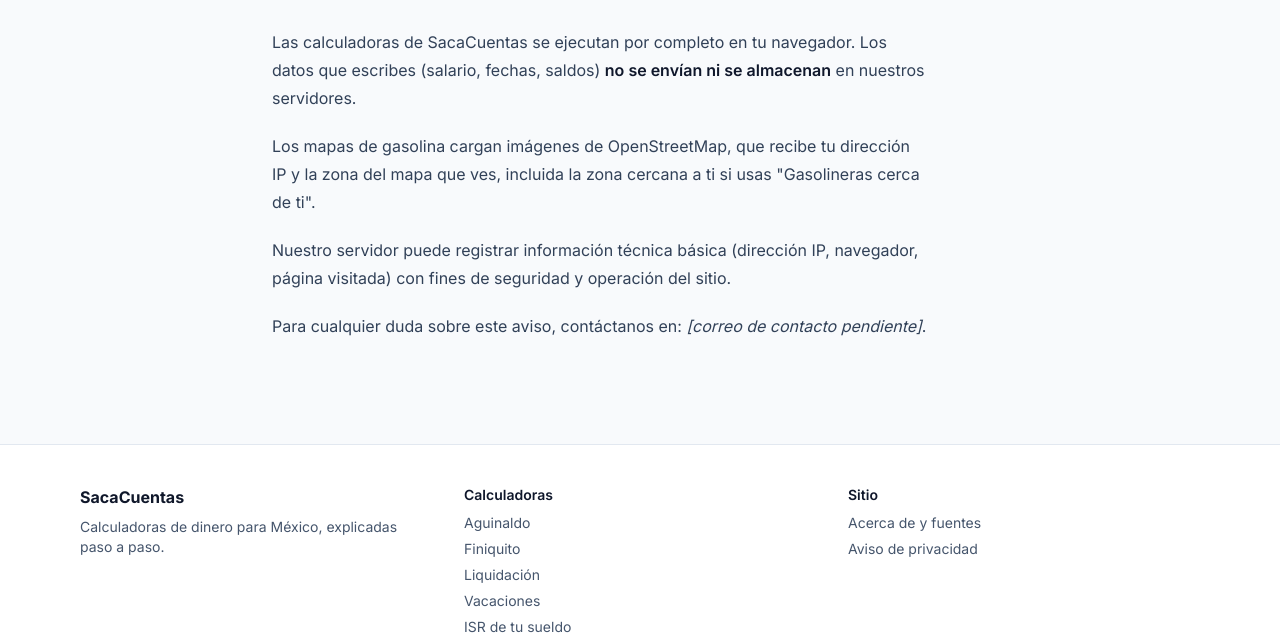
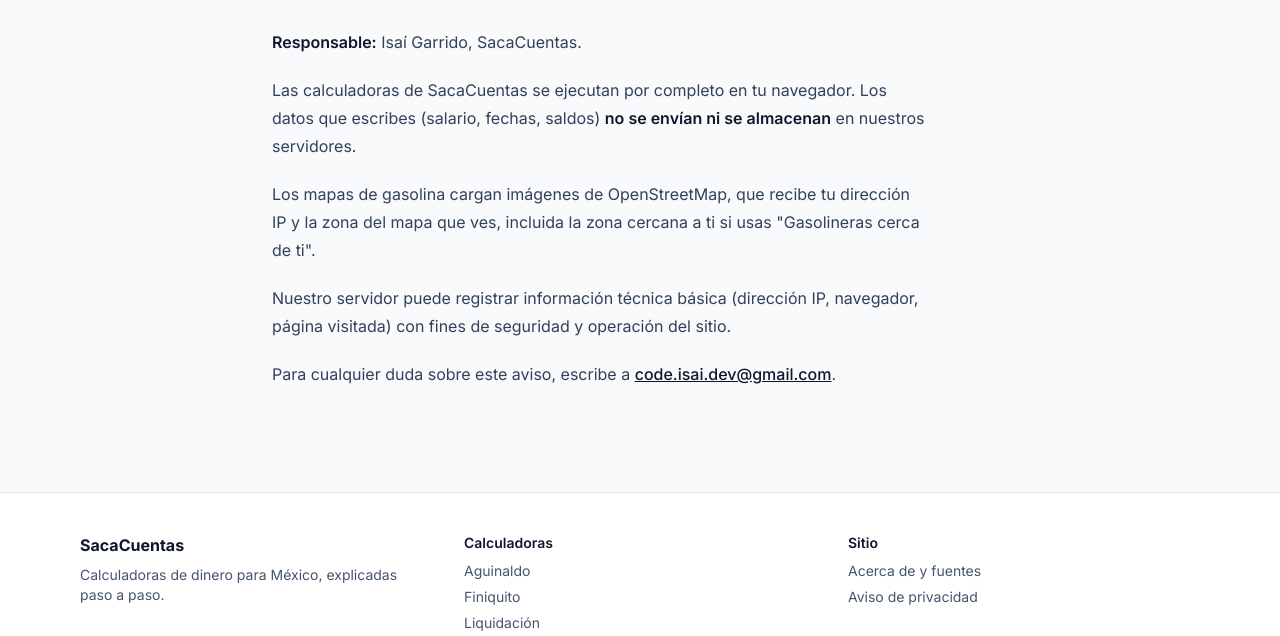
Before and after one commit to JazielIsai/sacacuentas, an Astro site: page /aviso-de-privacidad in a window 1280 px wide. Shown: the part 141-777 px from the top of the page. Built offline with nearby package versions, Linux system fonts and the light colour scheme; Astro itself is replaced by a stand-in of ours.

Commit message:
feat(privacidad): responsable y contacto

```diff
--- a/src/pages/aviso-de-privacidad.astro
+++ b/src/pages/aviso-de-privacidad.astro
@@ -7,9 +7,8 @@ import { SITIO } from '@/data/sitio';
   <div class="mx-auto max-w-3xl px-4 py-10">
     <article class="prose prose-slate">
       <h1>Aviso de privacidad</h1>
-      <!-- TODO(revisar): completar con el responsable, domicilio y medios de contacto, conforme a la
-           Ley Federal de Protección de Datos Personales en Posesión de los Particulares. Ajustar si se agregan
-           analítica, publicidad o cookies de terceros. -->
+      <!-- TODO(revisar): falta el domicilio del responsable. Ajustar si se agregan analítica, publicidad o cookies. -->
+      <p><strong>Responsable:</strong> Isaí Garrido, {SITIO.nombre}.</p>
       <p>
         Las calculadoras de {SITIO.nombre} se ejecutan por completo en tu navegador. Los datos que escribes (salario, fechas,
         saldos) <strong>no se envían ni se almacenan</strong> en nuestros servidores.
@@ -22,7 +21,7 @@ import { SITIO } from '@/data/sitio';
         Nuestro servidor puede registrar información técnica básica (dirección IP, navegador, página visitada) con fines de
         seguridad y operación del sitio.
       </p>
-      <p>Para cualquier duda sobre este aviso, contáctanos en: <em>[correo de contacto pendiente]</em>.</p>
+      <p>Para cualquier duda sobre este aviso, escribe a <a href="mailto:code.isai.dev@gmail.com">code.isai.dev@gmail.com</a>.</p>
     </article>
   </div>
 </Base>
```
